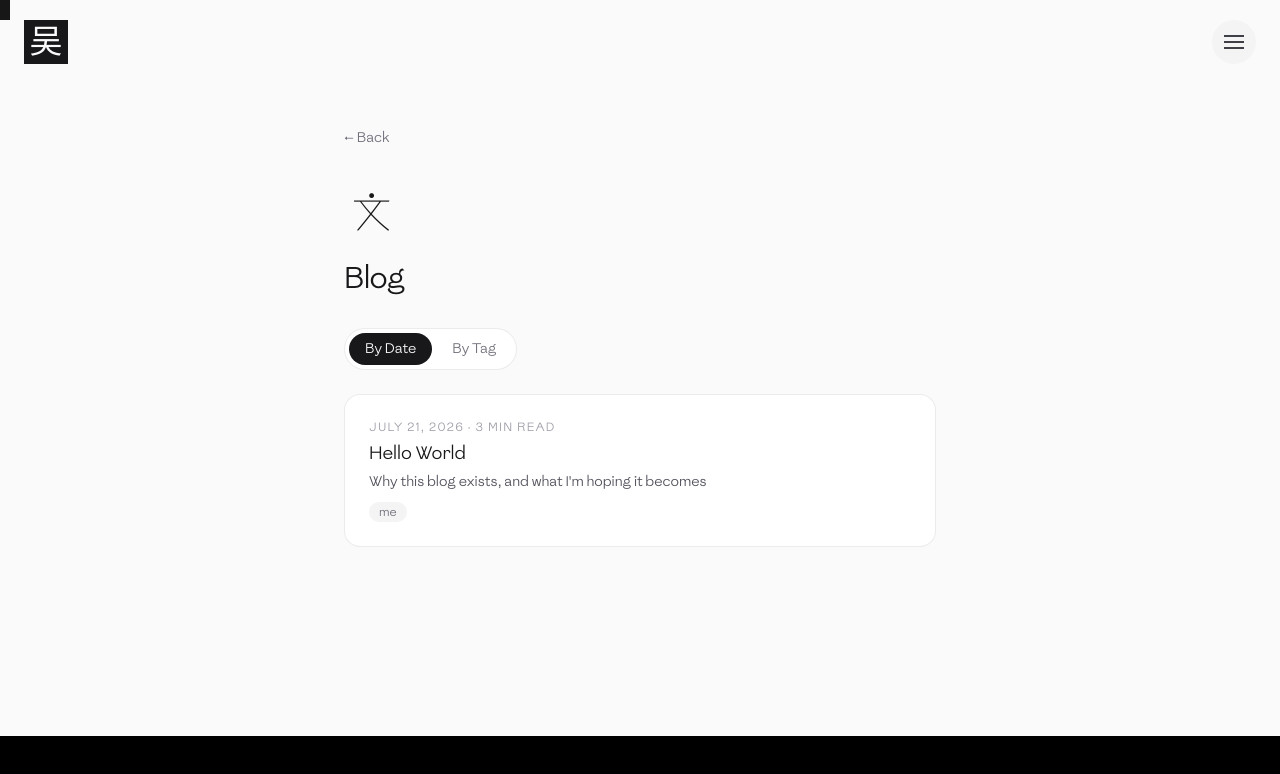
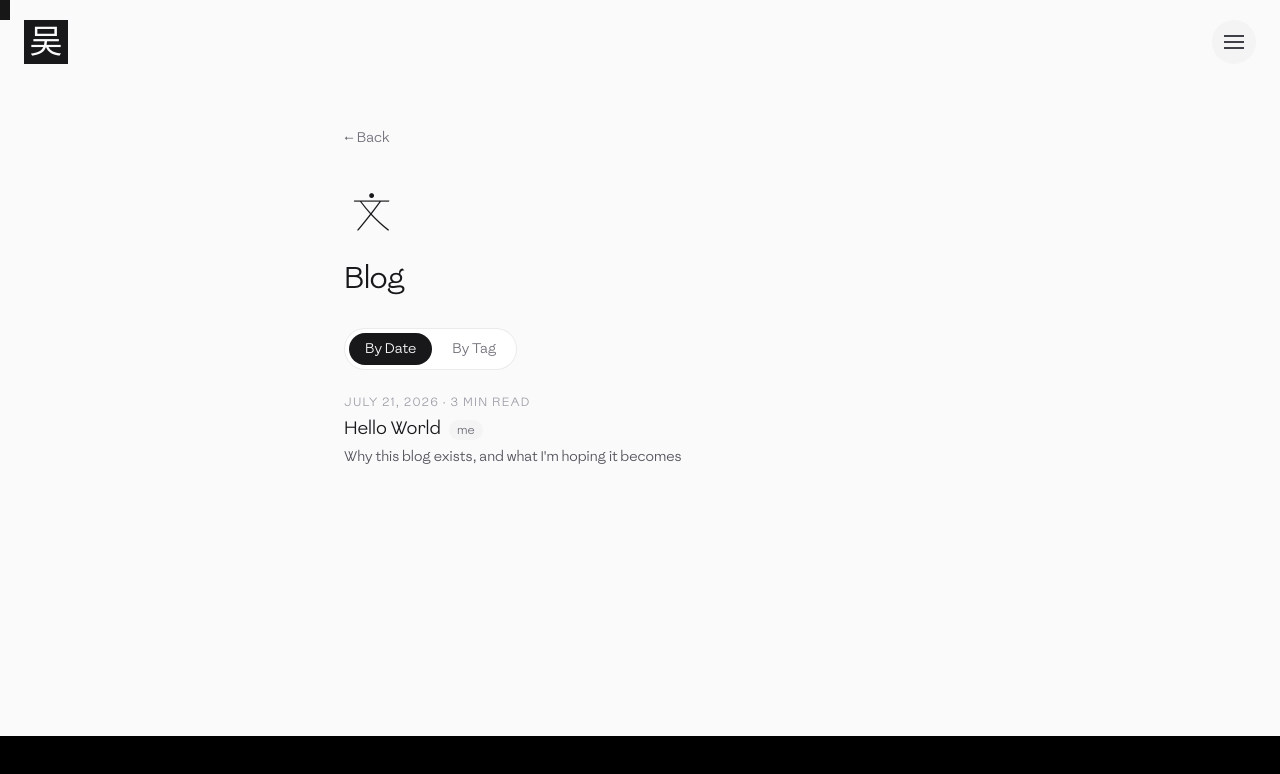
Before and after one commit to pearsonwu-m/wu.me, a Next.js app in the folder my-app/: page /blog in a window 1280 px wide. Shown: the top 774 px of the page. Built offline with nearby package versions, Linux system fonts and the light colour scheme.

Commit message:
根本就没有这么蠢的人

```diff
--- a/my-app/app/blog/BlogViews.tsx
+++ b/my-app/app/blog/BlogViews.tsx
@@ -14,33 +14,30 @@ function formatDate(date: string): string {
   });
 }
 
-function PostCard({ post }: { post: PostMeta }) {
+function PostRow({ post }: { post: PostMeta }) {
   return (
-    <Link
-      href={`/blog/${post.slug}`}
-      className="group flex flex-col gap-1 rounded-2xl border border-black/[.08] bg-white p-6 transition-colors hover:border-black/[.16] dark:border-white/[.08] dark:bg-zinc-950 dark:hover:border-white/[.16]"
-    >
+    <Link href={`/blog/${post.slug}`} className="group flex flex-col gap-1">
       <span className="text-xs uppercase tracking-widest text-zinc-400 dark:text-zinc-600">
         {formatDate(post.date)} · {post.readingTime} min read
       </span>
+      {/* Tags sit on the title's baseline, so a long title wraps and leaves
+          them trailing the last line rather than pushing them onto their own. */}
+      <div className="flex flex-wrap items-baseline gap-x-2 gap-y-1">
         <h2 className="font-title text-lg text-zinc-900 group-hover:underline dark:text-zinc-50">
           {post.title}
         </h2>
-      <p className="text-sm leading-relaxed text-zinc-600 dark:text-zinc-400">
-        {post.description}
-      </p>
-      {post.tags.length > 0 && (
-        <div className="mt-1 flex flex-wrap gap-2">
         {post.tags.map((tag) => (
           <span
             key={tag}
-              className="rounded-full bg-zinc-100 px-2.5 py-0.5 text-xs text-zinc-500 dark:bg-zinc-900 dark:text-zinc-400"
+            className="rounded-full bg-zinc-100 px-2 py-0.5 text-xs text-zinc-500 dark:bg-zinc-900 dark:text-zinc-400"
           >
             {tag}
           </span>
         ))}
       </div>
-      )}
+      <p className="text-sm leading-relaxed text-zinc-600 dark:text-zinc-400">
+        {post.description}
+      </p>
     </Link>
   );
 }
@@ -133,9 +130,9 @@ export default function BlogViews({
         </div>
       )}
 
-      <div className="flex flex-col gap-6">
+      <div className="flex flex-col gap-8">
         {visiblePosts.map((post) => (
-          <PostCard key={post.slug} post={post} />
+          <PostRow key={post.slug} post={post} />
         ))}
         {visiblePosts.length === 0 && (
           <p className="text-sm text-zinc-500 dark:text-zinc-500">
--- /dev/null
+++ b/my-app/app/projects/page.tsx
@@ -0,0 +1,19 @@
+import type { Metadata } from "next";
+import TopicPage from "../components/TopicPage";
+import { ProjectIcon } from "../components/icons";
+
+export const metadata: Metadata = {
+  title: "Projects — Pearson Wu",
+  description: "Things I've built.",
+};
+
+export default function ProjectsPage() {
+  return (
+    <TopicPage title="Projects" Icon={ProjectIcon}>
+      <p>
+        Work in progress — I&rsquo;m still putting this page together. Come
+        back soon for a rundown of what I&rsquo;ve been building.
+      </p>
+    </TopicPage>
+  );
+}
--- a/my-app/docker-compose.yml
+++ b/my-app/docker-compose.yml
@@ -4,7 +4,7 @@ services:
     container_name: wu-me
     restart: unless-stopped
     ports:
-      - "3000:3000"
+      - "127.0.0.1:3000:3000"
     env_file:
       - .env.local
     volumes:
--- a/my-app/lib/contact.ts
+++ b/my-app/lib/contact.ts
@@ -171,7 +171,7 @@ async function sendEmail(
         "Content-Type": "application/json",
       },
       body: JSON.stringify({
-        from: process.env.CONTACT_FROM_EMAIL ?? "contact@wu.me",
+        from: process.env.CONTACT_FROM_EMAIL ?? "contact@pinsong.me",
         to,
         reply_to: msg.email,
         subject: buildSubject(msg),
```
Lines whose indentation alone changed are shown as unchanged.
